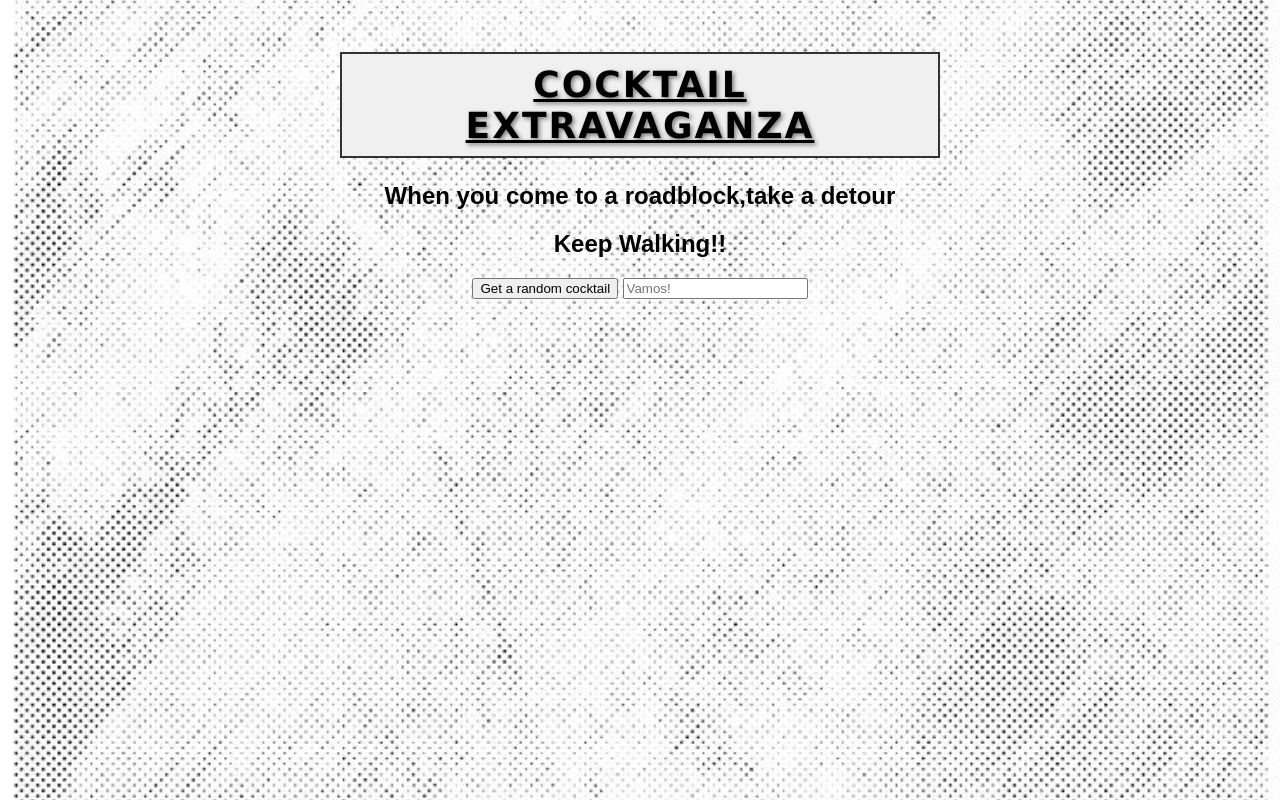
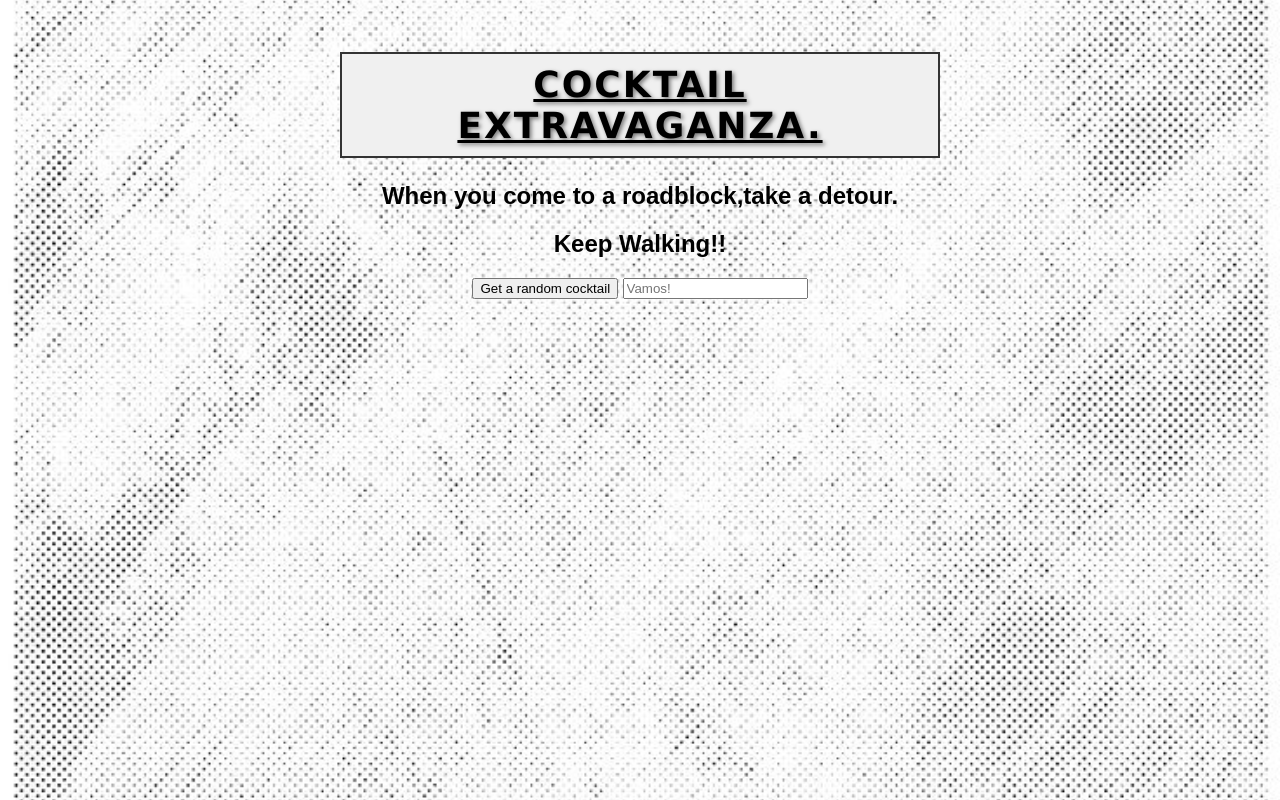
Before and after one commit to langatjoel/phase-1-project, a plain HTML site: page index.html in a window 1280 px wide. Drawn offline with Linux system fonts and the light colour scheme.

Commit message:
made some changes

```diff
--- a/index.html
+++ b/index.html
@@ -3,15 +3,15 @@
     <head>
         <meta charset="UTF-8">
         <meta name="viewport" content="width=device-width,initial-scale=1.0">
-        <title>Cocktail Extravaganza</title>
+        <title>Cocktail Extravaganza.</title>
         <!--Linking to external stylesheet-->
         <link rel="stylesheet" href="/css/style.css">
     </head>
     <body>
         <div class="container">
-            <h1>Cocktail Extravaganza</h1>
+            <h1>Cocktail Extravaganza.</h1>
             <!--Subtitle or tagline-->
-            <h2>When you come to a roadblock,take a detour</h2>
+            <h2>When you come to a roadblock,take a detour.</h2>
             <h2>Keep Walking!!</h2>
             <!--Container for displaying cocktail information-->
             <div id="cocktailInfo" class="cocktail-info">
```
